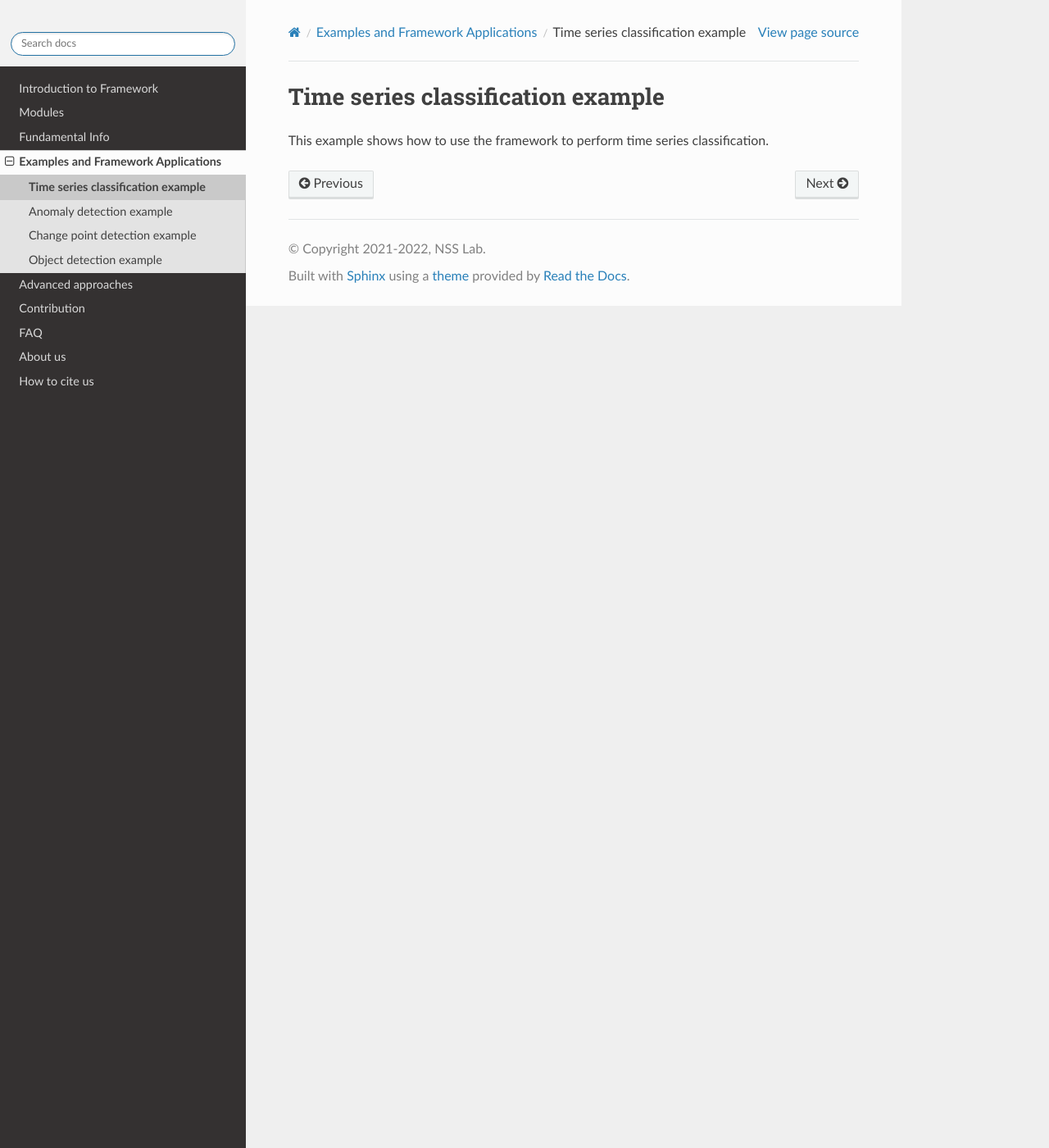
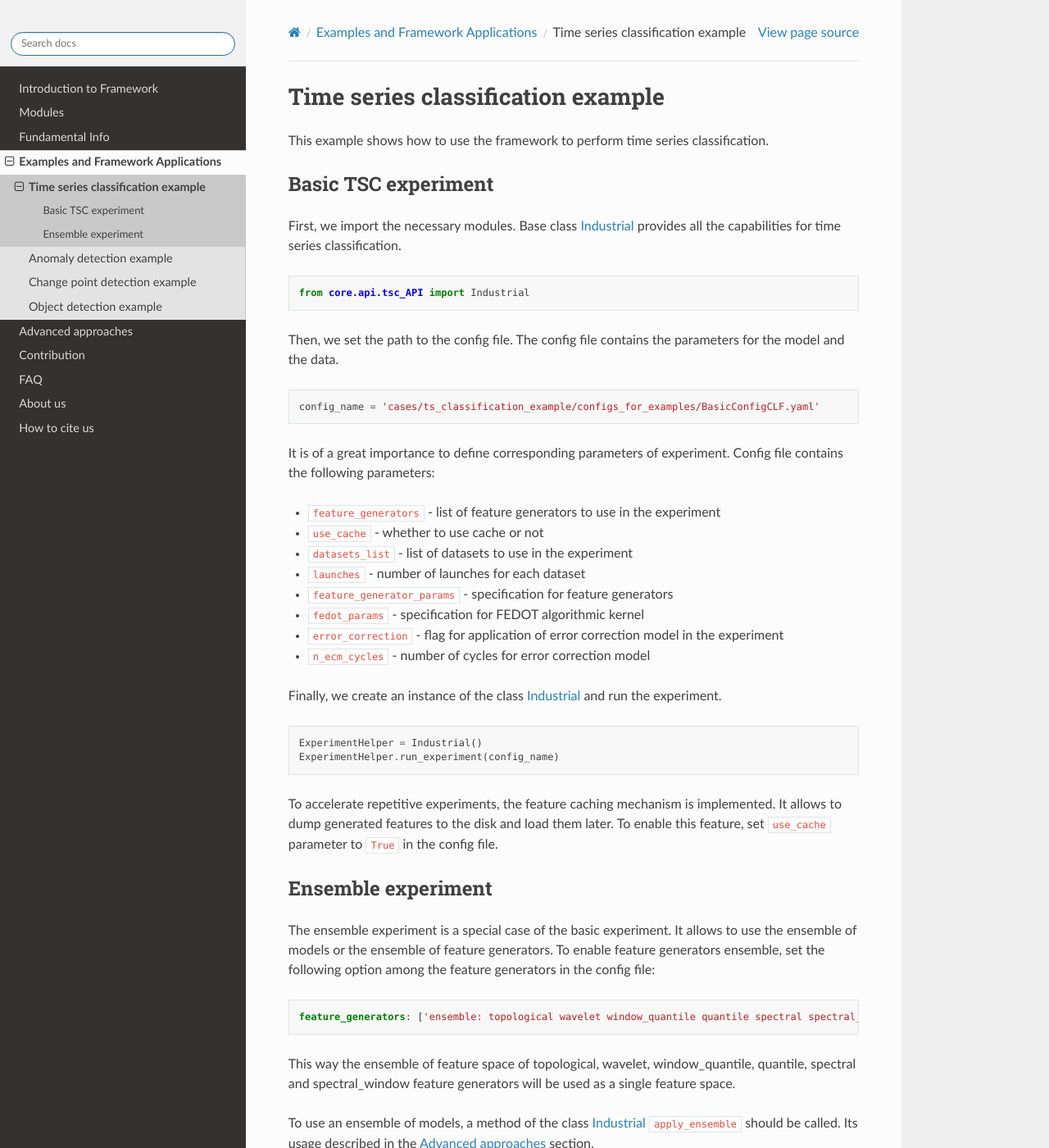
Before and after one commit to aimclub/Fedot.Industrial, a Sphinx documentation site: the page built from docs/source/examples/ts_classification_example.rst, in a window 1280 px wide and 1400 px high. Shown: the whole window at 82% size. Built offline with Sphinx 7.4.7 and the Read the Docs theme 2.0.0, drawn with Linux system fonts in a browser that asks for light colours.

Commit message:
added tsc example

```diff
--- a/docs/source/API/industrial_api.rst
+++ b/docs/source/API/industrial_api.rst
@@ -1,3 +1,5 @@
+.. _industrial-class-label:
+
 FEDOT.Industrial API
 ====================
 
--- a/docs/source/Advanced/index.rst
+++ b/docs/source/Advanced/index.rst
@@ -1,4 +1,7 @@
 Advanced approaches
 ===================
 
-Here will be some advanced approaches soon...
+The following advanced approaches are described in the section:
+
+.. toctree::
+    tcs_with_ensembling
--- a/docs/source/examples/ts_classification_example.rst
+++ b/docs/source/examples/ts_classification_example.rst
@@ -1,3 +1,58 @@
 Time series classification example
 ==================================
 This example shows how to use the framework to perform time series classification.
+
+Basic TSC experiment
+--------------------
+
+First, we import the necessary modules. Base class :ref:`Industrial<industrial-class-label>` provides all the capabilities
+for time series classification.
+
+.. code-block:: python
+
+    from core.api.tsc_API import Industrial
+
+Then, we set the path to the config file. The config file contains the parameters for the model and the data.
+
+.. code-block:: python
+
+    config_name = 'cases/ts_classification_example/configs_for_examples/BasicConfigCLF.yaml'
+
+It is of a great importance to define corresponding parameters of experiment.
+Config file contains the following parameters:
+
+- ``feature_generators`` - list of feature generators to use in the experiment
+- ``use_cache`` - whether to use cache or not
+- ``datasets_list`` - list of datasets to use in the experiment
+- ``launches`` - number of launches for each dataset
+- ``feature_generator_params`` - specification for feature generators
+- ``fedot_params`` - specification for FEDOT algorithmic kernel
+- ``error_correction`` - flag for application of error correction model in the experiment
+- ``n_ecm_cycles`` - number of cycles for error correction model
+
+Finally, we create an instance of the class :ref:`Industrial<industrial-class-label>` and run the experiment.
+
+.. code-block:: python
+
+    ExperimentHelper = Industrial()
+    ExperimentHelper.run_experiment(config_name)
+
+To accelerate repetitive experiments, the feature caching mechanism is implemented. It allows to dump generated features
+to the disk and load them later. To enable this feature, set ``use_cache`` parameter to ``True`` in the config file.
+
+Ensemble experiment
+-------------------
+
+The ensemble experiment is a special case of the basic experiment. It allows to use the ensemble of models or the ensemble
+of feature generators. To enable feature generators ensemble, set the following option among the feature generators
+in the config file:
+
+.. code-block:: yaml
+
+    feature_generators: ['ensemble: topological wavelet window_quantile quantile spectral spectral_window']
+
+This way the ensemble of feature space of topological, wavelet, window_quantile, quantile, spectral and spectral_window
+feature generators will be used as a single feature space.
+
+To use an ensemble of models, a method of the class :ref:`Industrial<industrial-class-label>` ``apply_ensemble``
+should be called. Its usage described in the :ref:`Advanced approaches<tsc-ensembling>` section.
```
Also changed, not shown: docs/source/Advanced/tcs_with_ensembling.rst (added, +7 -0 lines), 1 other file.
